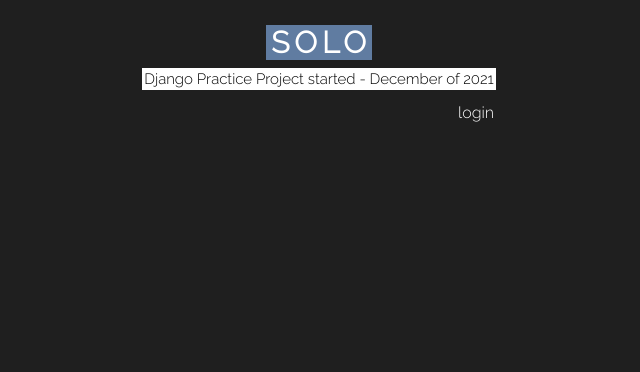
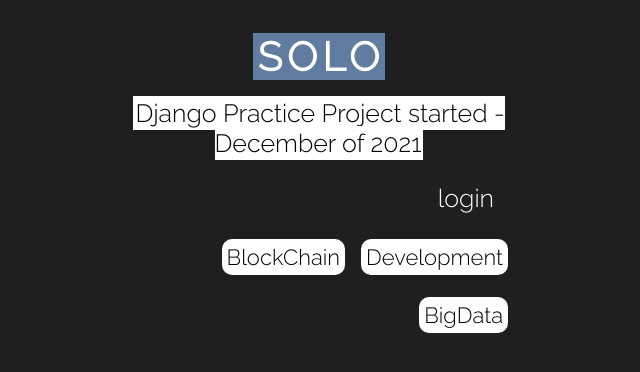
Before and after one commit to sauravDutt/solo, a Django app: page / in a window 1280 px wide. Shown: the top 372 px of the page, without its empty margins (321-961 px from the left). Run offline with Django 3.2, Linux system fonts and the light colour scheme; data comes from the database, SQL or seed files in the repository; both versions use the stored data as it was after the commit.

Commit message:
Just added some more stuff

```diff
--- a/base/templates/base/home.html
+++ b/base/templates/base/home.html
@@ -2,6 +2,20 @@
 
 {% block content %}
 
+<div class="home-container">
+
+    {% for topic in topics %}
+
+        <p
+            class= 'topicsBtn'
+        >
+            <a href="{% url 'home' %}?q={{topic.name}}">{{topic.name}}</a>
+        </p>
+
+    {% endfor %}
+
+
+</div>
 
 
 {% endblock %}
--- a/base/views.py
+++ b/base/views.py
@@ -1,7 +1,22 @@
 from django.http.response import HttpResponse
 from django.shortcuts import render
+from django.db.models import Q
+from .models import Message, Post, Topic
 
 # Create your views here.
 
-def home(requenst):
-    return render(requenst, 'base/home.html')
+def home(request):
+    q = request.GET.get('q') if request.GET.get('q') != None else ''
+
+    posts = Post.objects.filter(
+        Q(topic__name__icontains= q) |
+        Q(title__icontains=q) |
+        Q(discription__icontains=q)
+        )
+
+    topics = Topic.objects.all()
+    post_count = posts.count()
+    post_messages = Message.objects.all()
+
+    context = {'posts': posts, 'topics': topics, 'post_count': post_count, 'post_messages': post_messages}
+    return render(request, 'base/home.html', context)
--- a/templates/main.html
+++ b/templates/main.html
@@ -23,7 +23,7 @@
             font-family: 'Raleway', sans-serif;
             text-align: center;
             letter-spacing: 5px;
-            font-size: 30px;
+            font-size: 40px;
             cursor: pointer;
         }
         .homeTimeBeing {
@@ -31,18 +31,46 @@
             text-align: center;
             font-weight: 300;
             margin-top: -15px;
-            font-size: 15px;
+            font-size: 25px;
             user-select: none;
         }
         .login {
             text-decoration: none;
             color: #fff;
+            font-size: 25px;
             font-family: 'Raleway', sans-serif;
             float: right;
             margin-right: 25px;
         }
         .login:hover {
             color: #a1a1a1;
+        }
+        .home-container {
+        margin-top: 70px;
+        }
+        .topicsBtn {
+            float: right;
+            margin-right: 6px;
+        }
+        .topicsBtn a{
+            color: #000;
+            background-color: #fff;
+            border: none;
+            border-radius: 10px;
+            margin: 5px;
+            padding: 5px;
+            text-decoration: none;
+            font-family: 'Raleway', sans-serif;
+            font-size: 22px;
+        }
+        .topicsBtn a:hover {
+            color: #fff;
+            background-color: transparent;
+        }
+        @media screen and (max-width: 400px){
+            .mainApp {
+                width: 320px;
+            }
         }
     </style>
 
```
Also changed, not shown: db.sqlite3.
